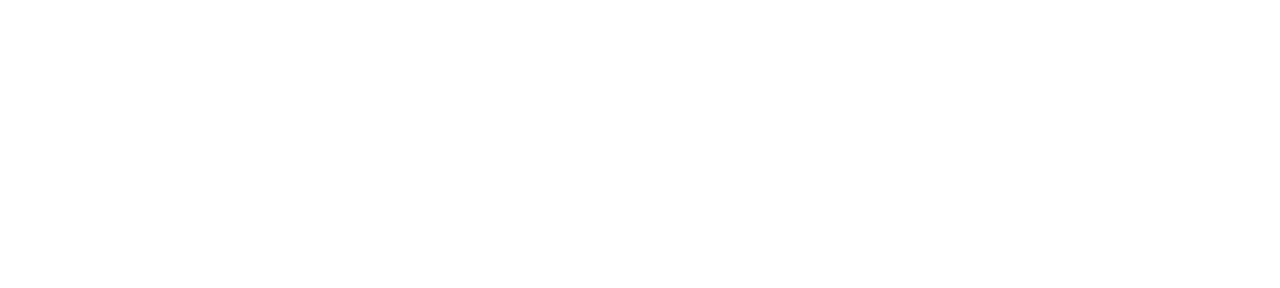
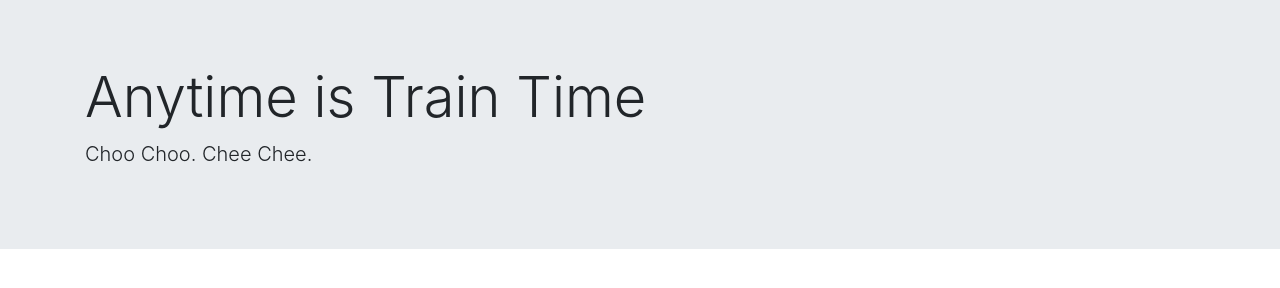
Before and after one commit to mlacy0915/Firebase-Train, a plain HTML site: page index.html in a window 1280 px wide. Drawn offline with nearby package versions, Linux system fonts and the light colour scheme.

Commit message:
jumbotron added to shtml

```diff
--- a/index.html
+++ b/index.html
@@ -10,7 +10,12 @@
     <link rel="stylesheet" href="https://stackpath.bootstrapcdn.com/bootstrap/4.3.1/css/bootstrap.min.css" integrity="sha384-ggOyR0iXCbMQv3Xipma34MD+dH/1fQ784/j6cY/iJTQUOhcWr7x9JvoRxT2MZw1T" crossorigin="anonymous">
   </head>
   <body>
-
+    <div class="jumbotron jumbotron-fluid">
+        <div class="container">
+          <h1 class="display-4">Anytime is Train Time</h1>
+          <p class="lead">Choo Choo. Chee Chee.</p>
+        </div>
+      </div>
     <!-- Optional JavaScript -->
     <!-- jQuery first, then Popper.js, then Bootstrap JS -->
     <script src="https://code.jquery.com/jquery-3.3.1.slim.min.js" integrity="sha384-q8i/X+965DzO0rT7abK41JStQIAqVgRVzpbzo5smXKp4YfRvH+8abtTE1Pi6jizo" crossorigin="anonymous"></script>
```
